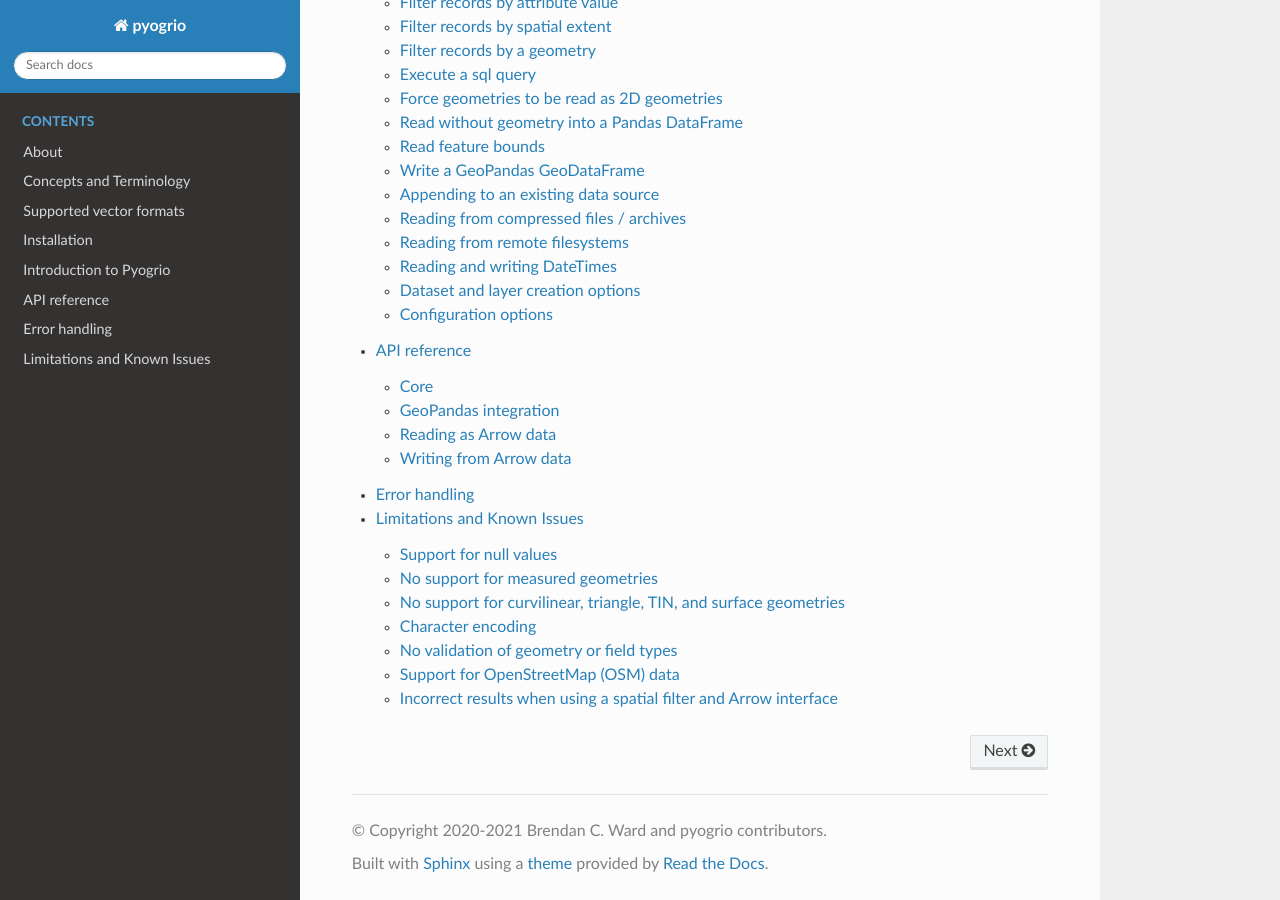
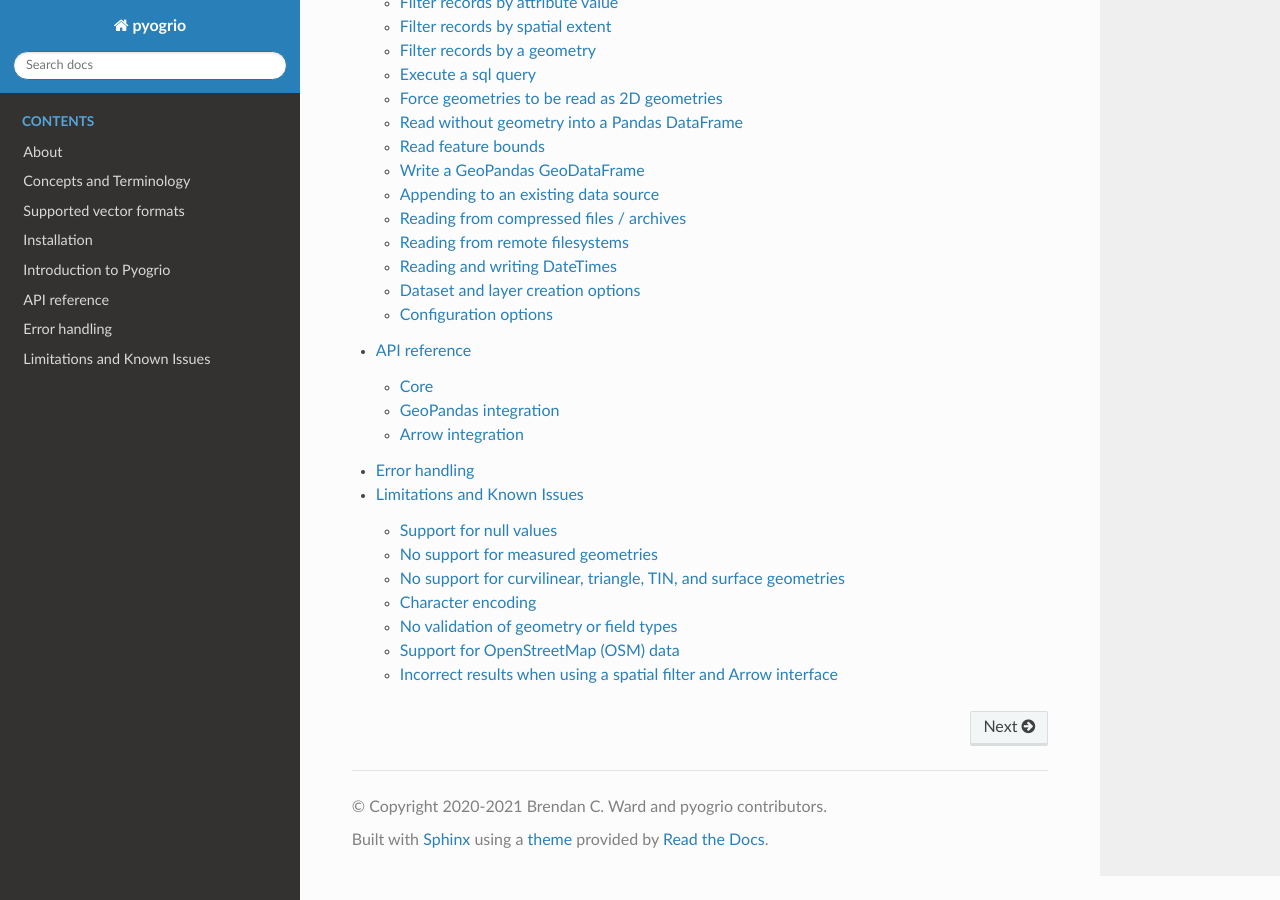
Before and after one commit to geopandas/pyogrio, a Sphinx documentation site: the page built from docs/source/index.md, in a window 1280 px wide and 900 px high, scrolled down 1546 px. Built offline with Sphinx 7.4.7 and the Read the Docs theme 2.0.0, drawn with Linux system fonts in a browser that asks for light colours.

Commit message:
Expose the Arrow read and write function top-level (#409)

```diff
--- a/docs/source/api.rst
+++ b/docs/source/api.rst
@@ -13,13 +13,9 @@
 .. autofunction:: pyogrio.read_dataframe
 .. autofunction:: pyogrio.write_dataframe
 
-Reading as Arrow data
----------------------
+Arrow integration
+-----------------
 
-.. autofunction:: pyogrio.raw.read_arrow
-.. autofunction:: pyogrio.raw.open_arrow
-
-Writing from Arrow data
----------------------
-
-.. autofunction:: pyogrio.raw.write_arrow
+.. autofunction:: pyogrio.read_arrow
+.. autofunction:: pyogrio.open_arrow
+.. autofunction:: pyogrio.write_arrow
--- a/pyogrio/__init__.py
+++ b/pyogrio/__init__.py
@@ -19,6 +19,7 @@
     __gdal_version_string__,
     __gdal_geos_version__,
 )
+from pyogrio.raw import read_arrow, open_arrow, write_arrow
 from pyogrio.geopandas import read_dataframe, write_dataframe
 from pyogrio._version import get_versions
 
@@ -35,6 +36,9 @@
     "set_gdal_config_options",
     "get_gdal_config_option",
     "get_gdal_data_path",
+    "read_arrow",
+    "open_arrow",
+    "write_arrow",
     "read_dataframe",
     "write_dataframe",
     "__gdal_version__",
```
